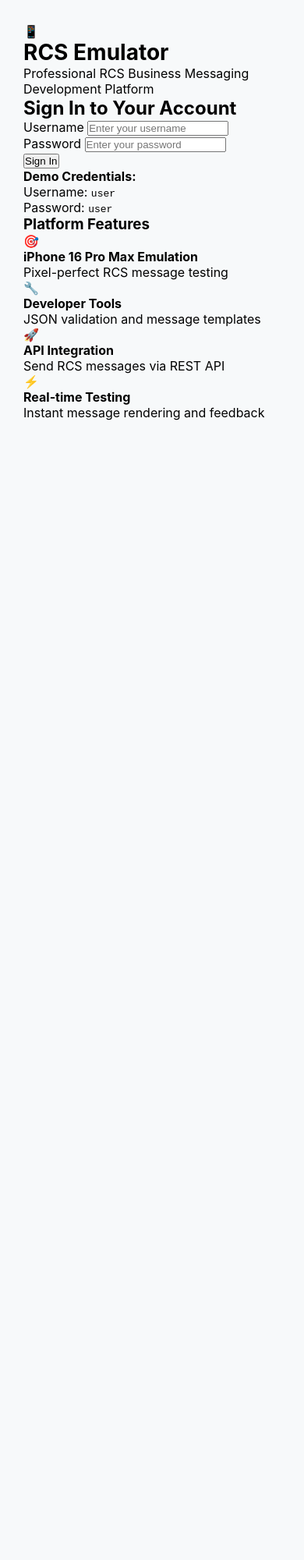
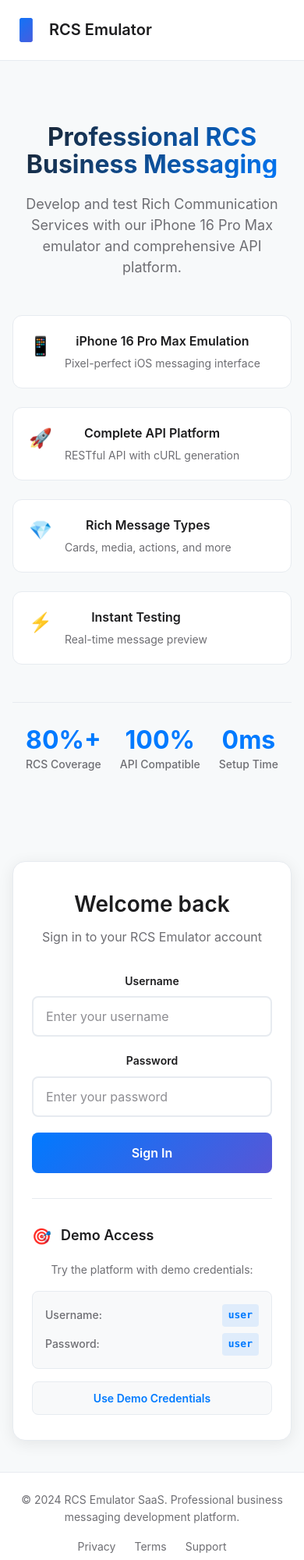
Before and after one commit to Dr-Agentic/rcs-emulator, a website: page login.html in a window 390 px wide. Shown: the top 2000 px of the page at 78% size. Before the commit the page ends 844 px from the top, so only its background shows below. Drawn offline with Linux system fonts and the light colour scheme; a web font is replaced by a local one.

Commit message:
Complete professional login page redesign with Dropbox-inspired theme
🎨 Visual Overhaul:
- Modern two-column layout with hero section and login form
- Professional Dropbox-inspired header with navigation
- Gradient hero title and engaging feature showcase
- Clean white login card with proper spacing and typography

✨ Enhanced UX:
- Loading animation with spinner during login
- Success state feedback with color change
- Demo credentials section with one-click auto-fill
- Responsive design for mobile and tablet

🚀 Features Added:
- Statistics section (80% RCS coverage, 100% API compatible)
- Feature grid showcasing platform capabilities
- Professional footer with links
- Smooth animations and hover effects

🔧 Technical Improvements:
- Dedicated login.css with modern CSS Grid and Flexbox
- Updated auth.js with loading states and better UX
- Proper form validation and error handling
- Mobile-first responsive design

The login page now matches the dashboard's professional theme and provides an excellent first impression for users.

```diff
--- /dev/null
+++ b/login.css
@@ -0,0 +1,496 @@
+/* Reset and Base Styles */
+* {
+    margin: 0;
+    padding: 0;
+    box-sizing: border-box;
+}
+
+body {
+    font-family: -apple-system, BlinkMacSystemFont, 'SF Pro Display', 'Segoe UI', Roboto, sans-serif;
+    background: #f7f9fa;
+    min-height: 100vh;
+    display: flex;
+    flex-direction: column;
+    color: #1d1d1f;
+    line-height: 1.6;
+}
+
+/* Header */
+.login-header {
+    background: #ffffff;
+    border-bottom: 1px solid #e7ebf0;
+    padding: 16px 0;
+    position: sticky;
+    top: 0;
+    z-index: 100;
+}
+
+.header-container {
+    max-width: 1200px;
+    margin: 0 auto;
+    padding: 0 24px;
+    display: flex;
+    align-items: center;
+    justify-content: space-between;
+}
+
+.header-logo {
+    display: flex;
+    align-items: center;
+    gap: 12px;
+    text-decoration: none;
+}
+
+.logo-icon {
+    font-size: 28px;
+    background: linear-gradient(135deg, #007AFF, #5856D6);
+    -webkit-background-clip: text;
+    -webkit-text-fill-color: transparent;
+    background-clip: text;
+}
+
+.logo-text {
+    font-size: 20px;
+    font-weight: 600;
+    color: #1d1d1f;
+}
+
+.header-nav {
+    display: flex;
+    align-items: center;
+    gap: 32px;
+}
+
+.nav-link {
+    color: #6e6e73;
+    text-decoration: none;
+    font-size: 15px;
+    font-weight: 500;
+    transition: color 0.2s ease;
+}
+
+.nav-link:hover {
+    color: #007AFF;
+}
+
+/* Main Content */
+.login-main {
+    flex: 1;
+    display: flex;
+    align-items: center;
+    padding: 40px 0;
+}
+
+.login-container {
+    max-width: 1200px;
+    margin: 0 auto;
+    padding: 0 24px;
+    display: grid;
+    grid-template-columns: 1fr 400px;
+    gap: 80px;
+    align-items: center;
+    width: 100%;
+}
+
+/* Hero Section */
+.hero-section {
+    padding: 40px 0;
+}
+
+.hero-content h1 {
+    font-size: 48px;
+    font-weight: 700;
+    color: #1d1d1f;
+    line-height: 1.1;
+    margin-bottom: 20px;
+    background: linear-gradient(135deg, #1d1d1f 0%, #007AFF 100%);
+    -webkit-background-clip: text;
+    -webkit-text-fill-color: transparent;
+    background-clip: text;
+}
+
+.hero-subtitle {
+    font-size: 20px;
+    color: #6e6e73;
+    line-height: 1.5;
+    margin-bottom: 48px;
+    max-width: 500px;
+}
+
+.features-grid {
+    display: grid;
+    grid-template-columns: repeat(2, 1fr);
+    gap: 24px;
+    margin-bottom: 48px;
+}
+
+.feature-item {
+    display: flex;
+    align-items: flex-start;
+    gap: 16px;
+    padding: 20px;
+    background: #ffffff;
+    border-radius: 12px;
+    border: 1px solid #e7ebf0;
+    transition: all 0.2s ease;
+}
+
+.feature-item:hover {
+    transform: translateY(-2px);
+    box-shadow: 0 8px 25px rgba(0, 0, 0, 0.08);
+    border-color: #007AFF;
+}
+
+.feature-icon {
+    font-size: 24px;
+    flex-shrink: 0;
+}
+
+.feature-text h3 {
+    font-size: 16px;
+    font-weight: 600;
+    color: #1d1d1f;
+    margin-bottom: 4px;
+}
+
+.feature-text p {
+    font-size: 14px;
+    color: #6e6e73;
+}
+
+.stats-section {
+    display: flex;
+    gap: 40px;
+    padding: 32px 0;
+    border-top: 1px solid #e7ebf0;
+}
+
+.stat-item {
+    text-align: center;
+}
+
+.stat-number {
+    font-size: 32px;
+    font-weight: 700;
+    color: #007AFF;
+    line-height: 1;
+}
+
+.stat-label {
+    font-size: 14px;
+    color: #6e6e73;
+    font-weight: 500;
+    margin-top: 4px;
+}
+
+/* Login Section */
+.login-section {
+    display: flex;
+    justify-content: center;
+}
+
+.login-card {
+    background: #ffffff;
+    border-radius: 16px;
+    padding: 40px;
+    box-shadow: 0 4px 20px rgba(0, 0, 0, 0.08);
+    border: 1px solid #e7ebf0;
+    width: 100%;
+    max-width: 400px;
+}
+
+.login-header-text {
+    text-align: center;
+    margin-bottom: 32px;
+}
+
+.login-header-text h2 {
+    font-size: 28px;
+    font-weight: 600;
+    color: #1d1d1f;
+    margin-bottom: 8px;
+}
+
+.login-header-text p {
+    font-size: 16px;
+    color: #6e6e73;
+}
+
+/* Form Styles */
+.login-form {
+    margin-bottom: 32px;
+}
+
+.form-group {
+    margin-bottom: 20px;
+}
+
+.form-group label {
+    display: block;
+    font-size: 14px;
+    font-weight: 600;
+    color: #1d1d1f;
+    margin-bottom: 8px;
+}
+
+.form-group input {
+    width: 100%;
+    padding: 14px 16px;
+    border: 2px solid #e7ebf0;
+    border-radius: 8px;
+    font-size: 16px;
+    background: #ffffff;
+    transition: all 0.2s ease;
+    font-family: inherit;
+}
+
+.form-group input:focus {
+    outline: none;
+    border-color: #007AFF;
+    box-shadow: 0 0 0 3px rgba(0, 122, 255, 0.1);
+}
+
+.form-group input::placeholder {
+    color: #8e8e93;
+}
+
+.login-btn {
+    width: 100%;
+    padding: 16px 24px;
+    background: linear-gradient(135deg, #007AFF, #5856D6);
+    color: white;
+    border: none;
+    border-radius: 8px;
+    font-size: 16px;
+    font-weight: 600;
+    cursor: pointer;
+    transition: all 0.2s ease;
+    position: relative;
+    overflow: hidden;
+    font-family: inherit;
+}
+
+.login-btn:hover {
+    transform: translateY(-1px);
+    box-shadow: 0 8px 25px rgba(0, 122, 255, 0.3);
+}
+
+.login-btn:active {
+    transform: translateY(0);
+}
+
+.login-btn:disabled {
+    opacity: 0.6;
+    cursor: not-allowed;
+    transform: none;
+}
+
+.btn-loader {
+    position: absolute;
+    top: 50%;
+    left: 50%;
+    transform: translate(-50%, -50%);
+}
+
+.spinner {
+    width: 20px;
+    height: 20px;
+    border: 2px solid rgba(255, 255, 255, 0.3);
+    border-top: 2px solid white;
+    border-radius: 50%;
+    animation: spin 1s linear infinite;
+}
+
+@keyframes spin {
+    0% { transform: rotate(0deg); }
+    100% { transform: rotate(360deg); }
+}
+
+.auth-error {
+    background: rgba(255, 59, 48, 0.1);
+    border: 1px solid rgba(255, 59, 48, 0.3);
+    color: #d70015;
+    padding: 12px 16px;
+    border-radius: 8px;
+    font-size: 14px;
+    font-weight: 500;
+    margin-top: 16px;
+    text-align: center;
+}
+
+/* Demo Section */
+.demo-section {
+    padding-top: 32px;
+    border-top: 1px solid #e7ebf0;
+}
+
+.demo-header {
+    display: flex;
+    align-items: center;
+    gap: 12px;
+    margin-bottom: 16px;
+}
+
+.demo-icon {
+    font-size: 20px;
+}
+
+.demo-header h3 {
+    font-size: 18px;
+    font-weight: 600;
+    color: #1d1d1f;
+}
+
+.demo-section p {
+    font-size: 14px;
+    color: #6e6e73;
+    margin-bottom: 16px;
+}
+
+.demo-credentials {
+    background: #f8f9fa;
+    border: 1px solid #e7ebf0;
+    border-radius: 8px;
+    padding: 16px;
+    margin-bottom: 16px;
+}
+
+.credential-item {
+    display: flex;
+    align-items: center;
+    justify-content: space-between;
+    margin-bottom: 8px;
+}
+
+.credential-item:last-child {
+    margin-bottom: 0;
+}
+
+.credential-label {
+    font-size: 14px;
+    color: #6e6e73;
+    font-weight: 500;
+}
+
+.credential-value {
+    background: rgba(0, 122, 255, 0.1);
+    color: #007AFF;
+    padding: 4px 8px;
+    border-radius: 4px;
+    font-family: 'SF Mono', Monaco, 'Cascadia Code', 'Roboto Mono', Consolas, 'Courier New', monospace;
+    font-size: 13px;
+    font-weight: 600;
+}
+
+.demo-btn {
+    width: 100%;
+    padding: 12px 20px;
+    background: #f8f9fa;
+    color: #007AFF;
+    border: 1px solid #e7ebf0;
+    border-radius: 8px;
+    font-size: 14px;
+    font-weight: 600;
+    cursor: pointer;
+    transition: all 0.2s ease;
+    font-family: inherit;
+}
+
+.demo-btn:hover {
+    background: #e8e8ed;
+    transform: translateY(-1px);
+}
+
+/* Footer */
+.login-footer {
+    background: #ffffff;
+    border-top: 1px solid #e7ebf0;
+    padding: 24px 0;
+    margin-top: auto;
+}
+
+.footer-container {
+    max-width: 1200px;
+    margin: 0 auto;
+    padding: 0 24px;
+}
+
+.footer-content {
+    display: flex;
+    align-items: center;
+    justify-content: space-between;
+    font-size: 14px;
+    color: #6e6e73;
+}
+
+.footer-links {
+    display: flex;
+    gap: 24px;
+}
+
+.footer-links a {
+    color: #6e6e73;
+    text-decoration: none;
+    transition: color 0.2s ease;
+}
+
+.footer-links a:hover {
+    color: #007AFF;
+}
+
+/* Responsive Design */
+@media (max-width: 1024px) {
+    .login-container {
+        grid-template-columns: 1fr;
+        gap: 40px;
+        text-align: center;
+    }
+
+    .hero-content h1 {
+        font-size: 40px;
+    }
+
+    .features-grid {
+        grid-template-columns: 1fr;
+    }
+
+    .stats-section {
+        justify-content: center;
+    }
+}
+
+@media (max-width: 768px) {
+    .header-container {
+        padding: 0 16px;
+    }
+
+    .header-nav {
+        display: none;
+    }
+
+    .login-container {
+        padding: 0 16px;
+    }
+
+    .hero-content h1 {
+        font-size: 32px;
+    }
+
+    .hero-subtitle {
+        font-size: 18px;
+    }
+
+    .login-card {
+        padding: 32px 24px;
+    }
+
+    .stats-section {
+        gap: 24px;
+    }
+
+    .footer-content {
+        flex-direction: column;
+        gap: 16px;
+        text-align: center;
+    }
+}
--- a/login.html
+++ b/login.html
@@ -3,75 +3,161 @@
 <head>
     <meta charset="UTF-8">
     <meta name="viewport" content="width=device-width, initial-scale=1.0">
-    <title>RCS Emulator SaaS - Login</title>
-    <link rel="stylesheet" href="auth.css">
+    <title>Sign In - RCS Emulator SaaS</title>
+    <link rel="stylesheet" href="login.css">
     <link rel="preconnect" href="https://fonts.googleapis.com">
     <link rel="preconnect" href="https://fonts.gstatic.com" crossorigin>
     <link href="https://fonts.googleapis.com/css2?family=SF+Pro+Display:wght@300;400;500;600;700&display=swap" rel="stylesheet">
 </head>
 <body>
-    <div class="auth-container">
-        <div class="auth-card">
-            <div class="auth-header">
-                <div class="logo">
-                    <div class="logo-icon">📱</div>
-                    <h1>RCS Emulator</h1>
+    <!-- Header -->
+    <header class="login-header">
+        <div class="header-container">
+            <div class="header-logo">
+                <div class="logo-icon">📱</div>
+                <span class="logo-text">RCS Emulator</span>
+            </div>
+            <div class="header-nav">
+                <a href="#features" class="nav-link">Features</a>
+                <a href="#api" class="nav-link">API</a>
+                <a href="#docs" class="nav-link">Documentation</a>
+            </div>
+        </div>
+    </header>
+
+    <!-- Main Content -->
+    <main class="login-main">
+        <div class="login-container">
+            <!-- Left Side - Hero Content -->
+            <div class="hero-section">
+                <div class="hero-content">
+                    <h1>Professional RCS Business Messaging</h1>
+                    <p class="hero-subtitle">Develop and test Rich Communication Services with our iPhone 16 Pro Max emulator and comprehensive API platform.</p>
+
+                    <div class="features-grid">
+                        <div class="feature-item">
+                            <div class="feature-icon">📱</div>
+                            <div class="feature-text">
+                                <h3>iPhone 16 Pro Max Emulation</h3>
+                                <p>Pixel-perfect iOS messaging interface</p>
+                            </div>
+                        </div>
+                        <div class="feature-item">
+                            <div class="feature-icon">🚀</div>
+                            <div class="feature-text">
+                                <h3>Complete API Platform</h3>
+                                <p>RESTful API with cURL generation</p>
+                            </div>
+                        </div>
+                        <div class="feature-item">
+                            <div class="feature-icon">💎</div>
+                            <div class="feature-text">
+                                <h3>Rich Message Types</h3>
+                                <p>Cards, media, actions, and more</p>
+                            </div>
+                        </div>
+                        <div class="feature-item">
+                            <div class="feature-icon">⚡</div>
+                            <div class="feature-text">
+                                <h3>Instant Testing</h3>
+                                <p>Real-time message preview</p>
+                            </div>
+                        </div>
+                    </div>
+
+                    <div class="stats-section">
+                        <div class="stat-item">
+                            <div class="stat-number">80%+</div>
+                            <div class="stat-label">RCS Coverage</div>
+                        </div>
+                        <div class="stat-item">
+                            <div class="stat-number">100%</div>
+                            <div class="stat-label">API Compatible</div>
+                        </div>
+                        <div class="stat-item">
+                            <div class="stat-number">0ms</div>
+                            <div class="stat-label">Setup Time</div>
+                        </div>
+                    </div>
                 </div>
-                <p class="tagline">Professional RCS Business Messaging Development Platform</p>
             </div>
 
-            <form class="auth-form" id="loginForm">
-                <h2>Sign In to Your Account</h2>
+            <!-- Right Side - Login Form -->
+            <div class="login-section">
+                <div class="login-card">
+                    <div class="login-header-text">
+                        <h2>Welcome back</h2>
+                        <p>Sign in to your RCS Emulator account</p>
+                    </div>
 
-                <div class="form-group">
-                    <label for="username">Username</label>
-                    <input type="text" id="username" name="username" required placeholder="Enter your username">
-                </div>
+                    <form class="login-form" id="loginForm">
+                        <div class="form-group">
+                            <label for="username">Username</label>
+                            <input type="text" id="username" name="username" required placeholder="Enter your username" autocomplete="username">
+                        </div>
 
-                <div class="form-group">
-                    <label for="password">Password</label>
-                    <input type="password" id="password" name="password" required placeholder="Enter your password">
-                </div>
+                        <div class="form-group">
+                            <label for="password">Password</label>
+                            <input type="password" id="password" name="password" required placeholder="Enter your password" autocomplete="current-password">
+                        </div>
 
-                <button type="submit" class="auth-btn">Sign In</button>
+                        <button type="submit" class="login-btn">
+                            <span class="btn-text">Sign In</span>
+                            <div class="btn-loader" style="display: none;">
+                                <div class="spinner"></div>
+                            </div>
+                        </button>
 
-                <div class="demo-credentials">
-                    <p><strong>Demo Credentials:</strong></p>
-                    <p>Username: <code>user</code></p>
-                    <p>Password: <code>user</code></p>
-                </div>
+                        <div id="authError" class="auth-error" style="display: none;"></div>
+                    </form>
 
-                <div class="auth-error" id="authError" style="display: none;"></div>
-            </form>
-
-            <div class="auth-features">
-                <h3>Platform Features</h3>
-                <div class="features-grid">
-                    <div class="feature">
-                        <div class="feature-icon">🎯</div>
-                        <h4>iPhone 16 Pro Max Emulation</h4>
-                        <p>Pixel-perfect RCS message testing</p>
-                    </div>
-                    <div class="feature">
-                        <div class="feature-icon">🔧</div>
-                        <h4>Developer Tools</h4>
-                        <p>JSON validation and message templates</p>
-                    </div>
-                    <div class="feature">
-                        <div class="feature-icon">🚀</div>
-                        <h4>API Integration</h4>
-                        <p>Send RCS messages via REST API</p>
-                    </div>
-                    <div class="feature">
-                        <div class="feature-icon">⚡</div>
-                        <h4>Real-time Testing</h4>
-                        <p>Instant message rendering and feedback</p>
+                    <div class="demo-section">
+                        <div class="demo-header">
+                            <div class="demo-icon">🎯</div>
+                            <h3>Demo Access</h3>
+                        </div>
+                        <p>Try the platform with demo credentials:</p>
+                        <div class="demo-credentials">
+                            <div class="credential-item">
+                                <span class="credential-label">Username:</span>
+                                <code class="credential-value">user</code>
+                            </div>
+                            <div class="credential-item">
+                                <span class="credential-label">Password:</span>
+                                <code class="credential-value">user</code>
+                            </div>
+                        </div>
+                        <button type="button" class="demo-btn" id="demoLoginBtn">
+                            Use Demo Credentials
+                        </button>
                     </div>
                 </div>
             </div>
         </div>
-    </div>
+    </main>
+
+    <!-- Footer -->
+    <footer class="login-footer">
+        <div class="footer-container">
+            <div class="footer-content">
+                <p>&copy; 2024 RCS Emulator SaaS. Professional business messaging development platform.</p>
+                <div class="footer-links">
+                    <a href="#privacy">Privacy</a>
+                    <a href="#terms">Terms</a>
+                    <a href="#support">Support</a>
+                </div>
+            </div>
+        </div>
+    </footer>
 
     <script src="auth.js"></script>
+    <script>
+        // Demo login functionality
+        document.getElementById('demoLoginBtn').addEventListener('click', () => {
+            document.getElementById('username').value = 'user';
+            document.getElementById('password').value = 'user';
+            document.getElementById('loginForm').dispatchEvent(new Event('submit'));
+        });
+    </script>
 </body>
 </html>
```
Also changed, not shown: auth.js (+39 -6 lines).
